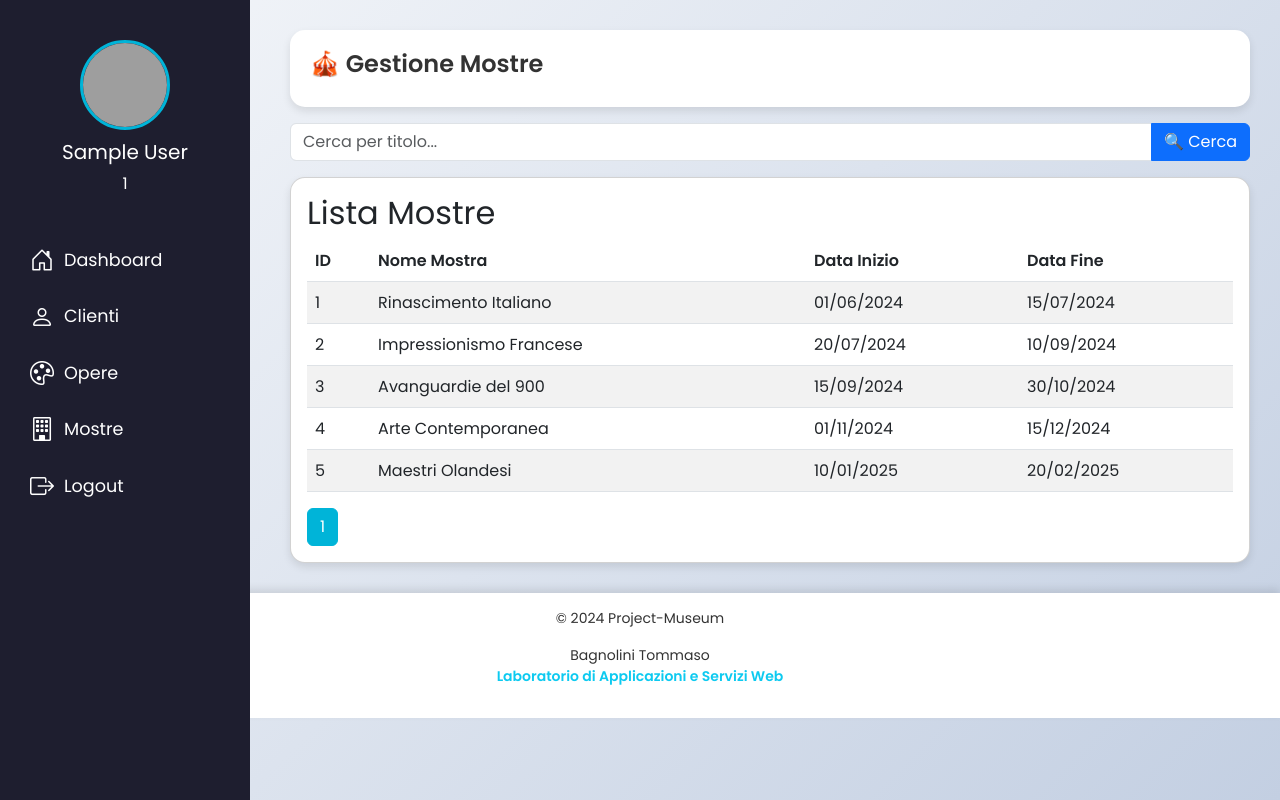
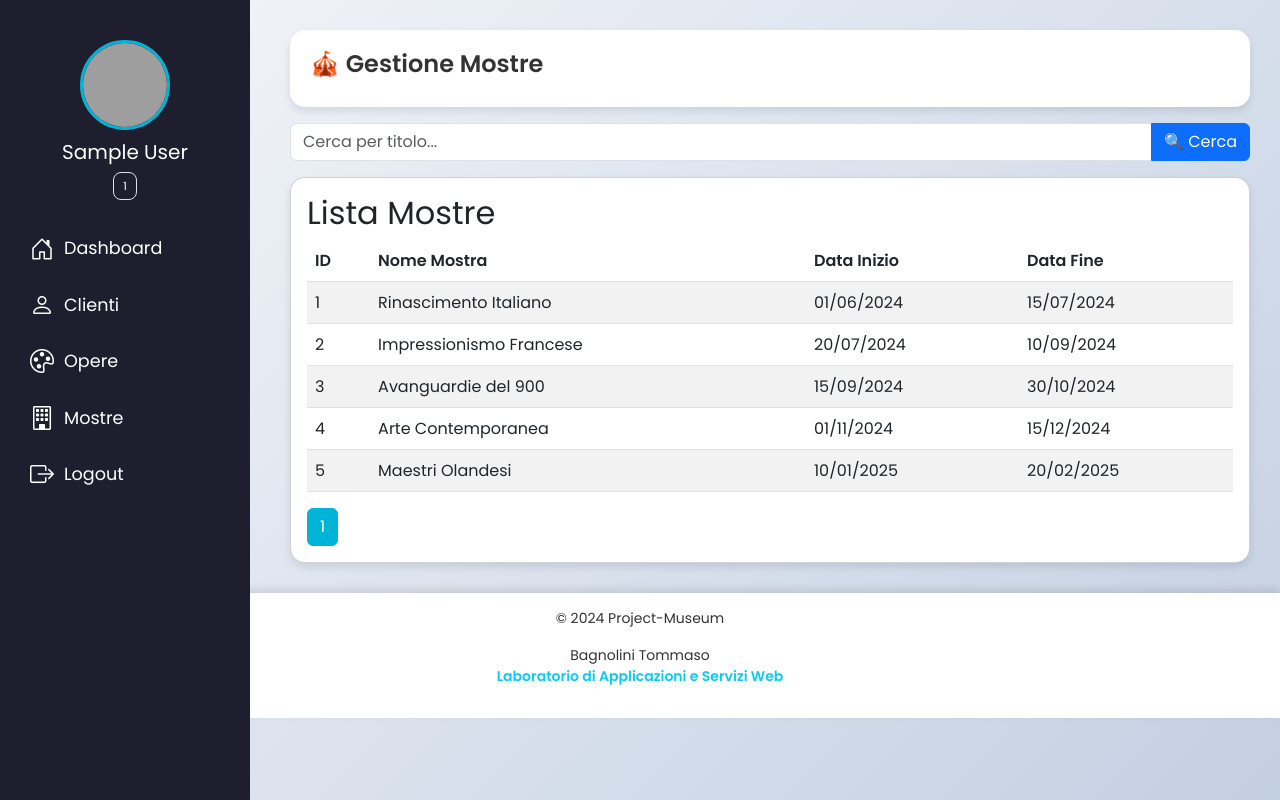
Before and after one commit to acetheberliner/project-Museum, a PHP site: page /azioni/gestione_mostre.php in a window 1280 px wide. Run offline with PHP 8.4, Linux system fonts and the light colour scheme; the visitor is signed in with stand-in values (Sample User, id 1); data comes from the database, SQL or seed files in the repository; grey boxes are pictures that could not be loaded.

Commit message:
Edit to files

```diff
--- a/access/login.php
+++ b/access/login.php
@@ -2,6 +2,7 @@
 require_once __DIR__ . '/../inc/require.php';
 
 session_start();
+
 if ($_SERVER["REQUEST_METHOD"] == "POST") {
     $email = $_POST['email'];
     $password = $_POST['password'];
--- a/inc/sidebar.php
+++ b/inc/sidebar.php
@@ -10,7 +10,7 @@ $base = $in_azioni ? '../' : '';
 ?>
 
 <style>
-    .sidebar {
+  .sidebar {
   width: 250px;
   height: 100vh;
   position: fixed;
@@ -78,7 +78,9 @@ $base = $in_azioni ? '../' : '';
         <h5><?= htmlspecialchars($user_name) ?></h5>
 
         <!-- Come capitalize() rende la prima lettera maiuscola -->
-        <p><?= ucfirst($user_role) ?></p>
+         <div class="border rounded-3 mx-auto" style="width: max-content; padding: 0.3rem 0.6rem; font-size: 0.9rem">
+           <p class="mb-0" style="font-size: 0.7rem;"><?= ucfirst($user_role) ?></p>
+         </div>
     </div>
     <?php
     $links = [
```
Also changed, not shown: todo.md (+1 -1 lines).
